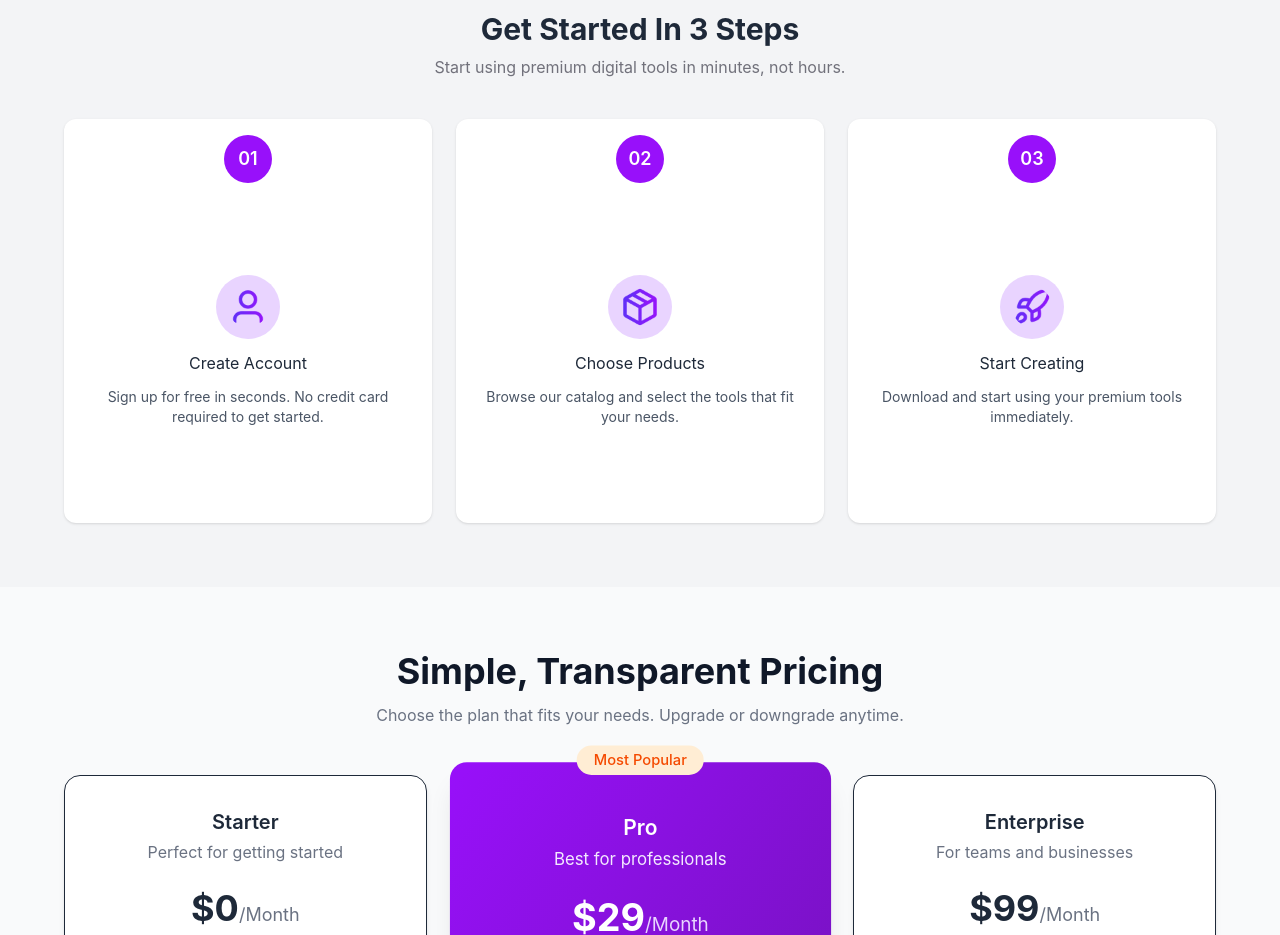
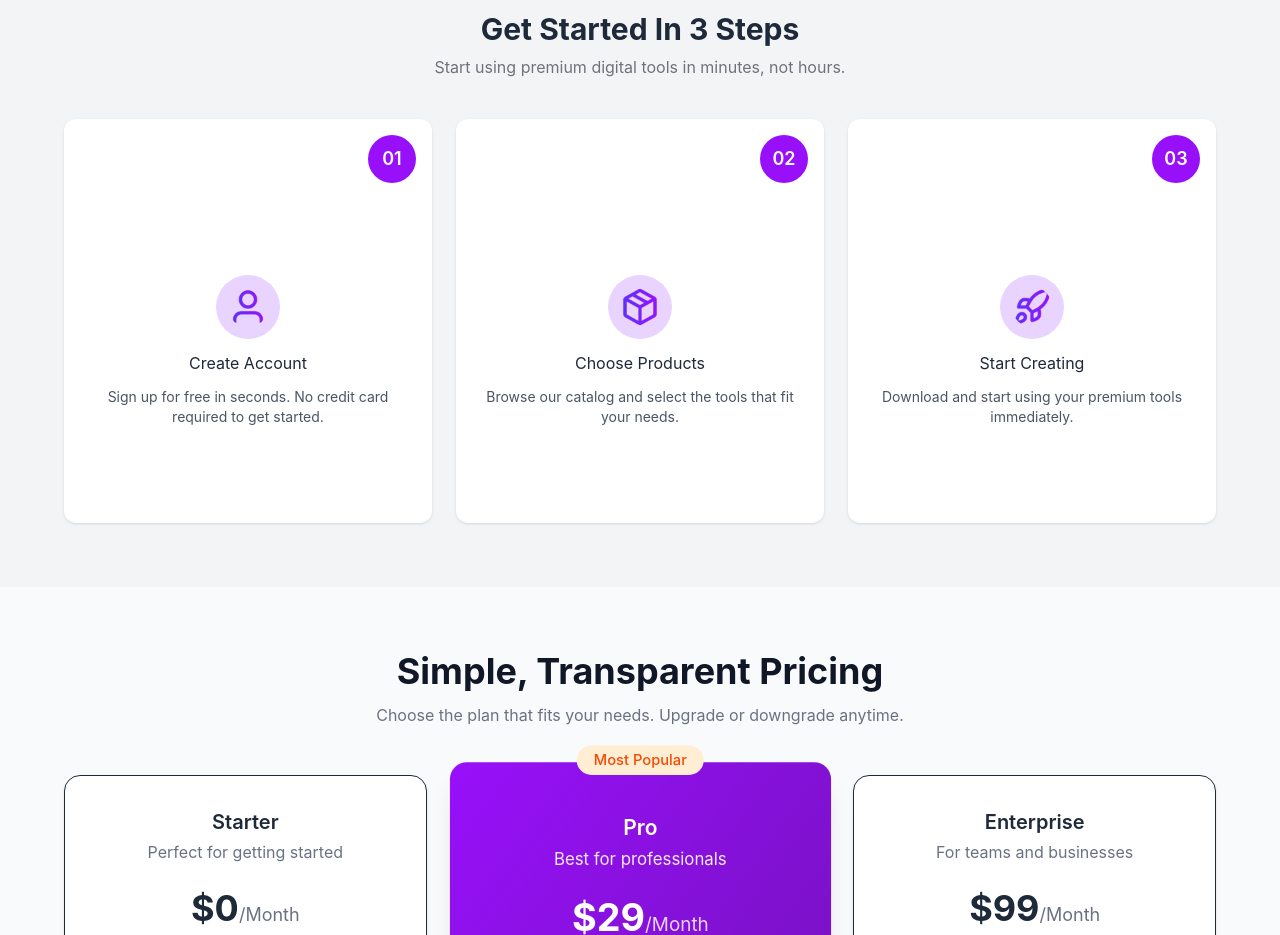
Before and after one commit to Galibmehboob/Digi-Tools, a React (Vite) app: page / in a window 1280 px wide. Shown: the part 2320-3255 px from the top of the page. Built offline with nearby package versions, Linux system fonts and the light colour scheme.

Commit message:
steps card fixed

```diff
--- a/src/Component/Steps.jsx
+++ b/src/Component/Steps.jsx
@@ -15,7 +15,7 @@ const Steps = () => {
 
                 <div className="bg-white space-y-3 shadow px-6 py-16 md:py-24 rounded-xl flex flex-col items-center justify-center">
 
-                    <div className="relative bottom-10 md:bottom-20 left-0 md:left-0 flex items-center justify-center h-10 w-10 md:h-12 md:w-12 rounded-full bg-purple-600 text-white text-sm md:text-lg font-semibold">
+                    <div className="relative bottom-10 md:bottom-20 left-0 md:left-36 flex items-center justify-center h-10 w-10 md:h-12 md:w-12 rounded-full bg-purple-600 text-white text-sm md:text-lg font-semibold">
                         01
                     </div>
 
@@ -31,7 +31,7 @@ const Steps = () => {
 
                 <div className="bg-white space-y-3 shadow px-6 py-16 md:py-24 rounded-xl flex flex-col items-center justify-center">
 
-                    <div className="relative bottom-10 md:bottom-20 left-0 md:left-0 flex items-center justify-center h-10 w-10 md:h-12 md:w-12 rounded-full bg-purple-600 text-white text-sm md:text-lg font-semibold">
+                    <div className="relative  bottom-10 md:bottom-20 left-0 md:left-36 flex items-center justify-center h-10 w-10 md:h-12 md:w-12 rounded-full bg-purple-600 text-white text-sm md:text-lg font-semibold">
                         02
                     </div>
 
@@ -47,7 +47,7 @@ const Steps = () => {
 
                 <div className="bg-white space-y-3 shadow px-6 py-16 md:py-24 rounded-xl flex flex-col items-center justify-center">
 
-                    <div className="relative bottom-10 md:bottom-20 left-0 md:left-0 flex items-center justify-center h-10 w-10 md:h-12 md:w-12 rounded-full bg-purple-600 text-white text-sm md:text-lg font-semibold">
+                    <div className="relative bottom-10 md:bottom-20 left-0 md:left-36 flex items-center justify-center h-10 w-10 md:h-12 md:w-12 rounded-full bg-purple-600 text-white text-sm md:text-lg font-semibold">
                         03
                     </div>
 
```
